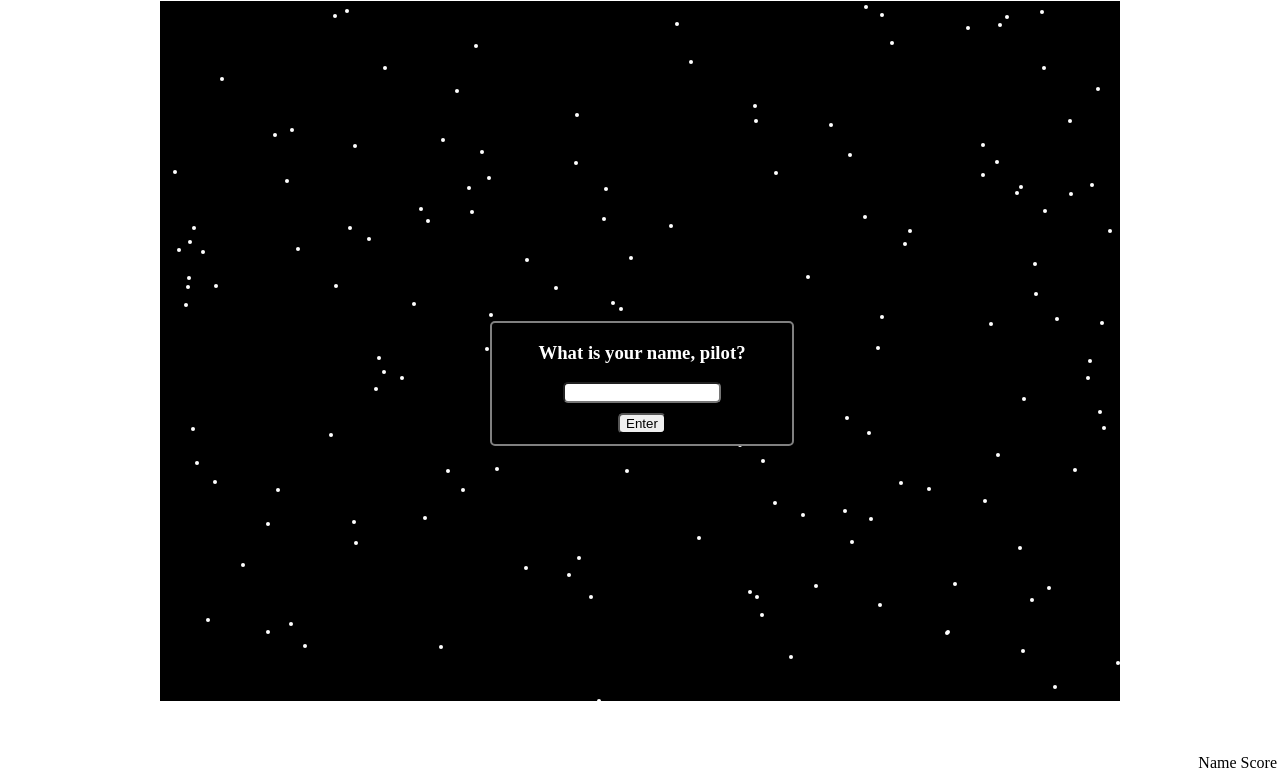
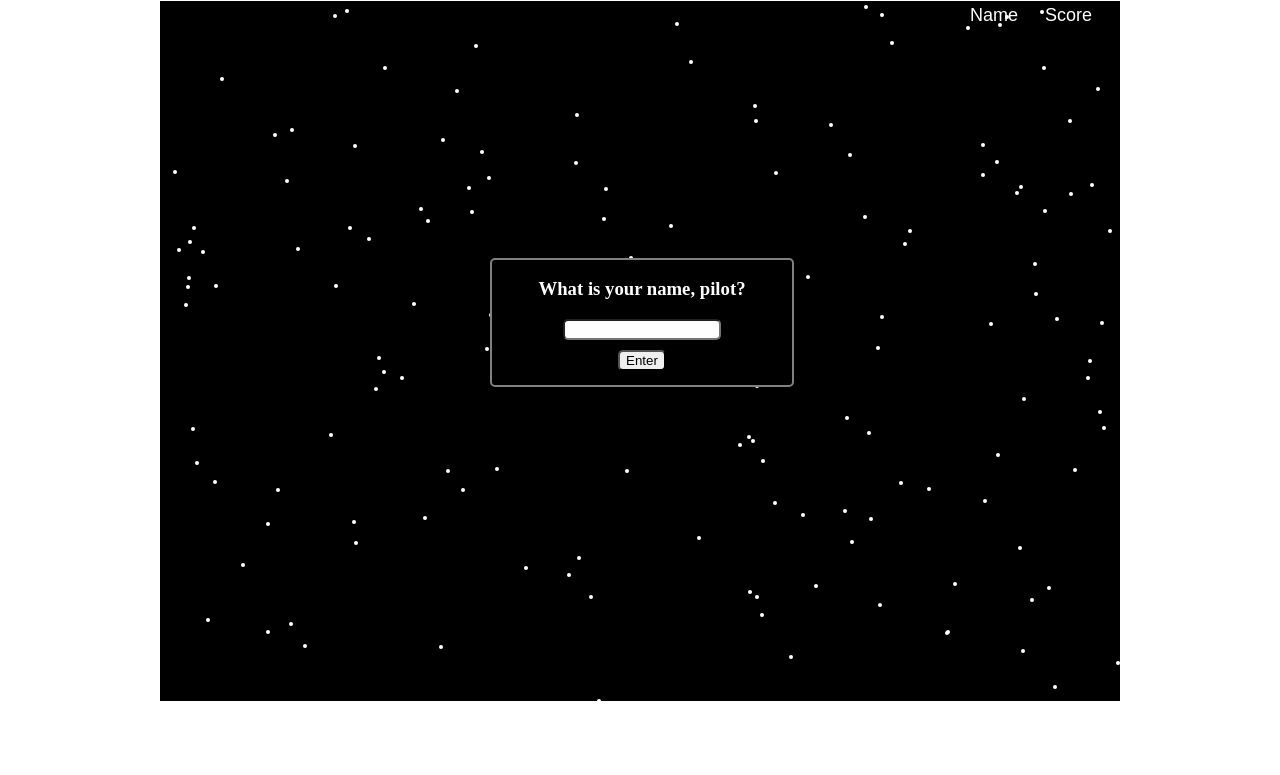
Before and after one commit to SomeKittens/SPACESHIPS, a website: page index.html in a window 1280 px wide. Shown: the part 79-854 px from the top of the page. After the commit the page ends 821 px from the top, so only its background shows below. Drawn offline with nearby package versions, Linux system fonts and the light colour scheme; no server answers.

Commit message:
moved scoreboard to canvas

```diff
--- a/index.html
+++ b/index.html
@@ -21,7 +21,9 @@
       top: 50%;
       left: 50%;
       width: 300px;
+      height: 125px;
       margin-left: -150px;
+      margin-top: -63.5px;
       position: absolute;
       background-color: black;
       border: 2px solid gray;
@@ -38,15 +40,10 @@
     }
     #name button {
       margin: 10px;
-      /*float: right;*/
     }
     #canvas {
       position: absolute;
       background-color: black;
-    }
-    table {
-      float: right;
-      margin-top: 50px;
     }
     h1 {
       text-align: center;
@@ -73,15 +70,6 @@
       </form>
     </div>
   </div>
-  <table>
-    <thead>
-      <tr>
-        <td>Name</td>
-        <td>Score</td>
-      </tr>
-    </thead>
-    <tbody id="scoreboard"></tbody>
-  </table>
   <script src="/socket.io/socket.io.js"></script>
   <script type="text/javascript" src="lib/dat.gui.min.js"></script>
   <!--<script type="text/javascript" src="spaceships.min.js"></script>-->
@@ -89,8 +77,8 @@
   <script type="text/javascript" src="particles.js"></script>
   <script type="text/javascript" src="ships.js"></script>
   <script type="text/javascript" src="stars.js"></script>
+  <script type="text/javascript" src="scoreboard.js"></script>
   <script type="text/javascript" src="main.js"></script>
-  <script type="text/javascript" src="scoreboard.js"></script>
   <!--<script type="text/javascript" src="dat.spaceships.js"></script>-->
 </body>
 </html>
--- a/main.js
+++ b/main.js
@@ -16,6 +16,7 @@ var stars = new CanvasCollection(Star);
 var players = new CanvasCollection(FBPlayer);
 var particles = new CanvasCollection(Particle, 1000);
 var playerBullets = new CanvasCollection(Particle);
+var scoreboard = new Scoreboard();
 var thisPlayer;
 
 playerBullets.colliding = function (x, y) {
@@ -31,6 +32,7 @@ for (var i = 0; i < 150; i++) {
   stars.create();
 }
 
+// http://stackoverflow.com/a/8916697/1216976
 var keys = {};
 document.body.addEventListener('keydown', function(e) {
   keys[e.keyCode] = true;
@@ -84,6 +86,10 @@ function run() {
   if (thisPlayer) {
     thisPlayer.render();
   }
+  scoreboard.render();
+
+  // Particles & bullets need to be last
+  //   as they mess with globalAlpha
   particles.render();
   playerBullets.render();
   context.globalAlpha = 1;
@@ -97,6 +103,7 @@ setInterval(function() {
     thisPlayer.update();
   }
   particles.update();
+  scoreboard.update();
   playerBullets.update();
   players.update();
 
--- a/scoreboard.js
+++ b/scoreboard.js
@@ -1,15 +1,25 @@
-var tbody = document.getElementById('scoreboard');
+function Scoreboard () {
+  var self = this;
+  socket.on('score', function(data) {
+    self.scores = data;
+  });
+}
 
-socket.on('score', function(data) {
-  tbody.innerHTML = '';
-  data.forEach(function(player) {
-    var tr = document.createElement('tr');
-    var name = document.createElement('td');
-    name.textContent = player.name;
-    var score = document.createElement('td');
-    score.textContent = player.score;
-    tr.appendChild(name);
-    tr.appendChild(score);
-    tbody.appendChild(tr);
-  });
-});
+inherits(Scoreboard, CanvasItem);
+
+Scoreboard.prototype.render = function () {
+  var row = 0;
+  context.fillStyle = 'white';
+  context.font = '18px Arial';
+  context.fillText('Name', width - 150, 20);
+  context.fillText('Score', width - 75, 20);
+  if (this.scores) {
+    row++;
+    context.font = '14px Arial';
+    this.scores.forEach(function(score) {
+      row++;
+      context.fillText(score.name, width - 150, row * 20);
+      context.fillText(score.score, width - 75, row * 20);
+    });
+  }
+};
```
